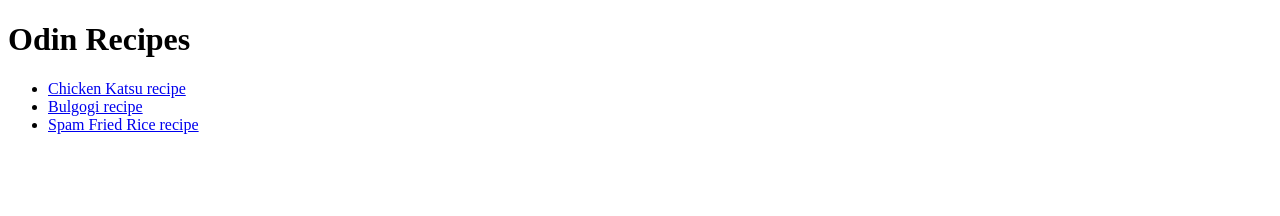
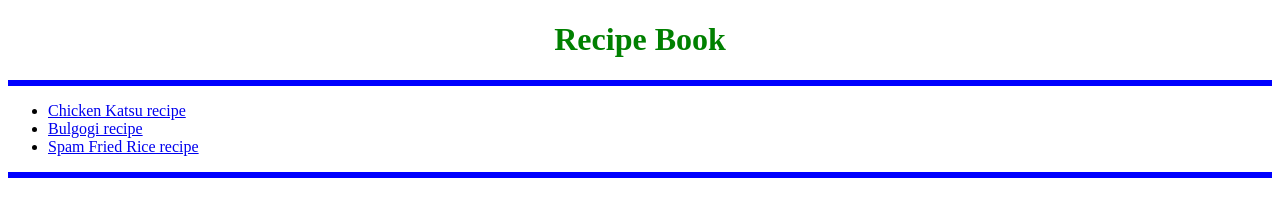
Before and after one commit to kiabe/odin-recipes, a plain HTML site: page index.html in a window 1280 px wide. Drawn offline with Linux system fonts and the light colour scheme.

Commit message:
Add CSS style to Index

```diff
--- a/index.html
+++ b/index.html
@@ -3,13 +3,16 @@
     <head>
         <title>Basic Recipes Website</title>
         <meta charset="utf-8">
+        <link rel="stylesheet" href="style.css">
     </head>
     <body>
-        <h1>Odin Recipes</h1>
-        <ul>
-            <li><a href="recipes/katsu.html">Chicken Katsu recipe</a></li>
-            <li><a href="recipes/bulgogi.html">Bulgogi recipe</a></li>
-            <li><a href="recipes/spam-rice.html">Spam Fried Rice recipe</a></li>
-        </ul>
+        <h1>Recipe Book</h1>
+        <p>
+            <ul>
+                <li><a href="recipes/katsu.html">Chicken Katsu recipe</a></li>
+                <li><a href="recipes/bulgogi.html">Bulgogi recipe</a></li>
+                <li><a href="recipes/spam-rice.html">Spam Fried Rice recipe</a></li>
+            </ul>
+        </p>
     </body>
 </html>
--- /dev/null
+++ b/style.css
@@ -0,0 +1,9 @@
+h1 {
+    color: green;
+    text-align: center;
+}
+
+p {
+    border-style: solid;
+    border-color: blue;
+}
```
